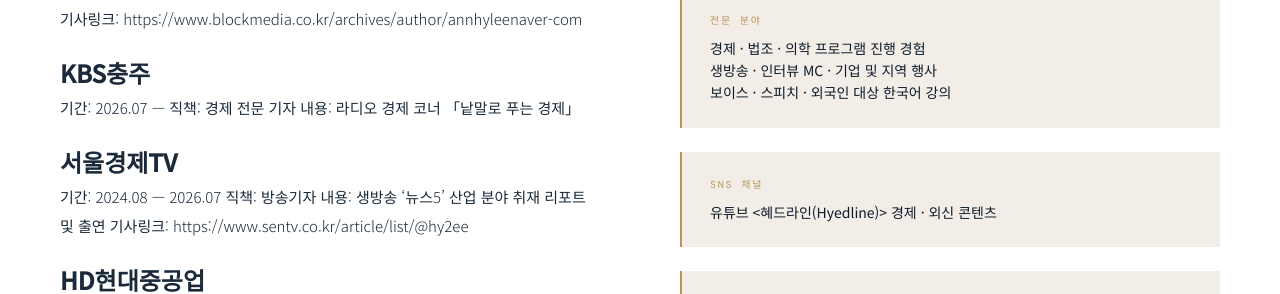
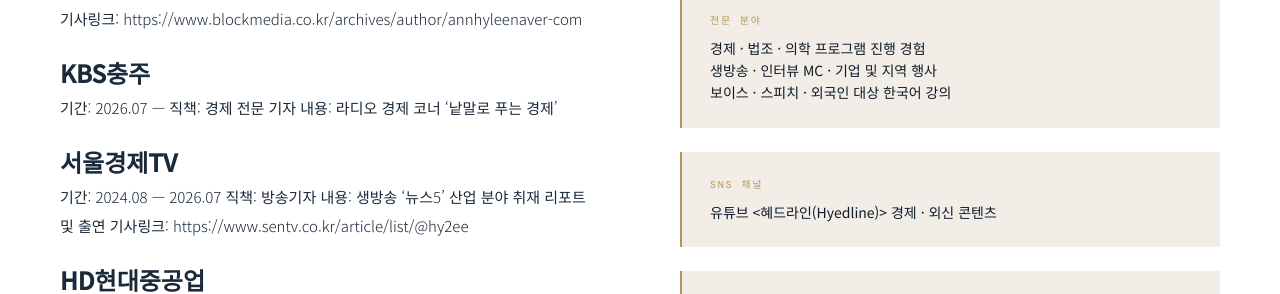
Before and after one commit to annhylee/annhylee.github.io, a Jekyll site: the page built from content/career.md, in a window 1280 px wide and 900 px high, scrolled down 1965 px. Shown: the part 163-457 px from the top of the window. Built offline with Jekyll 4.4.1, drawn with Linux system fonts in a browser that asks for light colours; some web fonts are replaced; our own code applies the rules of GitHub Pages for plain Markdown files.

```diff
--- a/content/career.md
+++ b/content/career.md
@@ -17,7 +17,7 @@
 ## KBS충주
 기간: 2026.07 —
 직책: 경제 전문 기자
-내용: 라디오 경제 코너 「낱말로 푸는 경제」
+내용: 라디오 경제 코너 '낱말로 푸는 경제'
 
 ## 서울경제TV
 기간: 2024.08 — 2026.07
```
